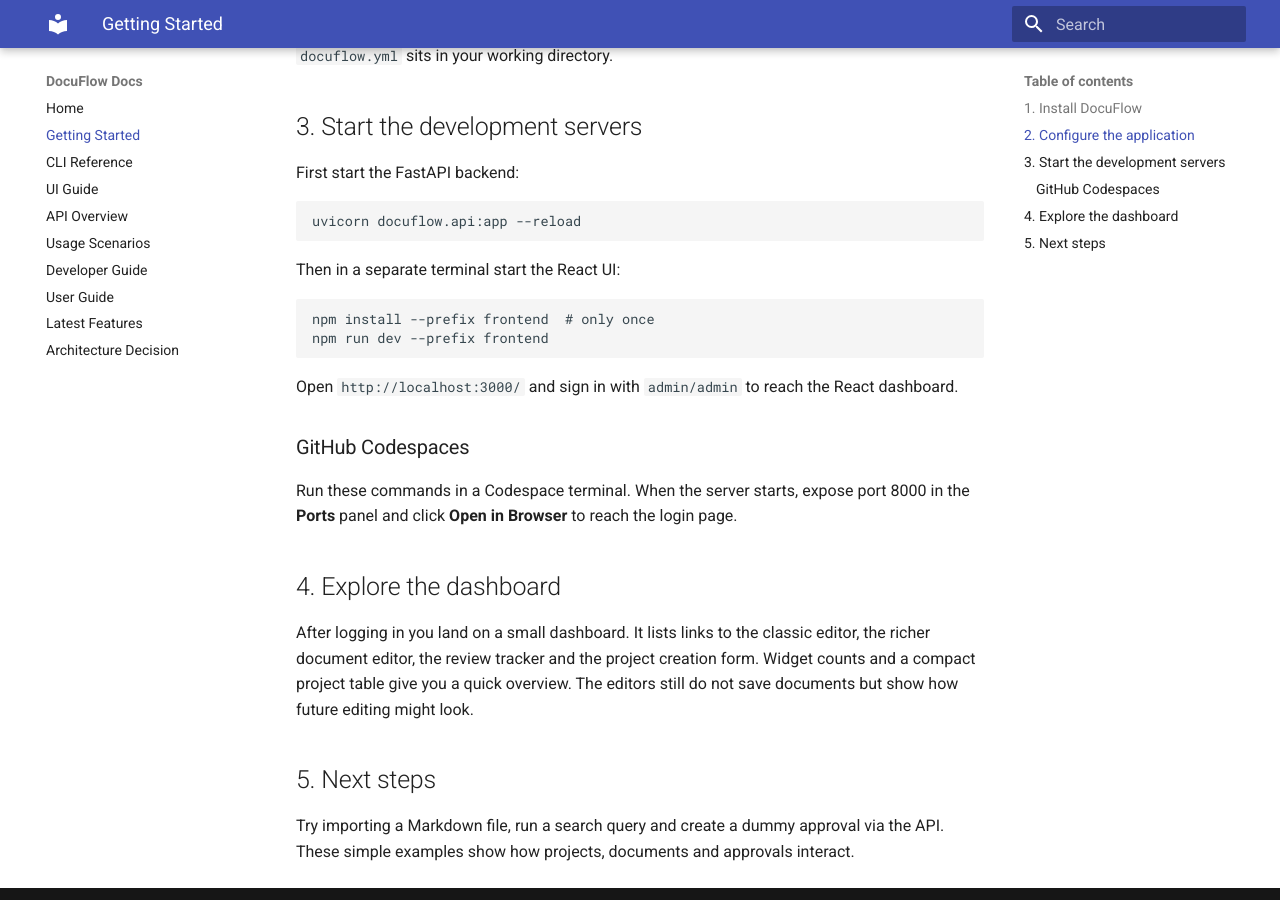
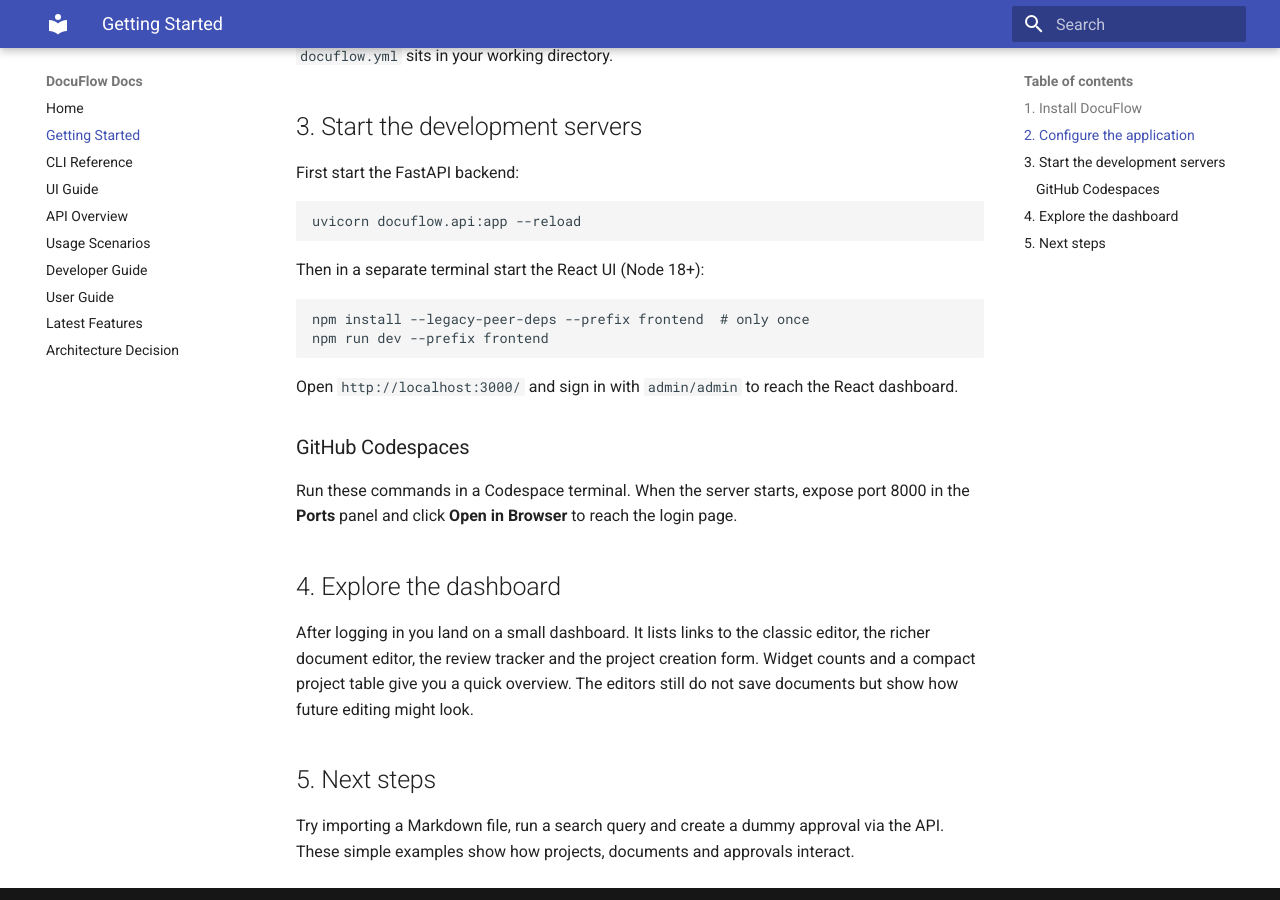
Before and after one commit to eputnam77/DocReview360, an MkDocs documentation site: the page built from docs/getting_started.md, in a window 1280 px wide and 900 px high, scrolled down 619 px. Built offline with MkDocs 1.6.1 and Material for MkDocs 9.7.7, drawn with Linux system fonts in a browser that asks for light colours.

Commit message:
docs: update frontend install steps

````diff
--- a/docs/getting_started.md
+++ b/docs/getting_started.md
@@ -24,9 +24,9 @@ First start the FastAPI backend:
 ```bash
 uvicorn docuflow.api:app --reload
 ```
-Then in a separate terminal start the React UI:
+Then in a separate terminal start the React UI (Node 18+):
 ```bash
-npm install --prefix frontend  # only once
+npm install --legacy-peer-deps --prefix frontend  # only once
 npm run dev --prefix frontend
 ```
 Open `http://localhost:3000/` and sign in with `admin/admin` to reach the React dashboard.
````
Also changed, not shown: README.md (+2 -2 lines), 2 other files.
